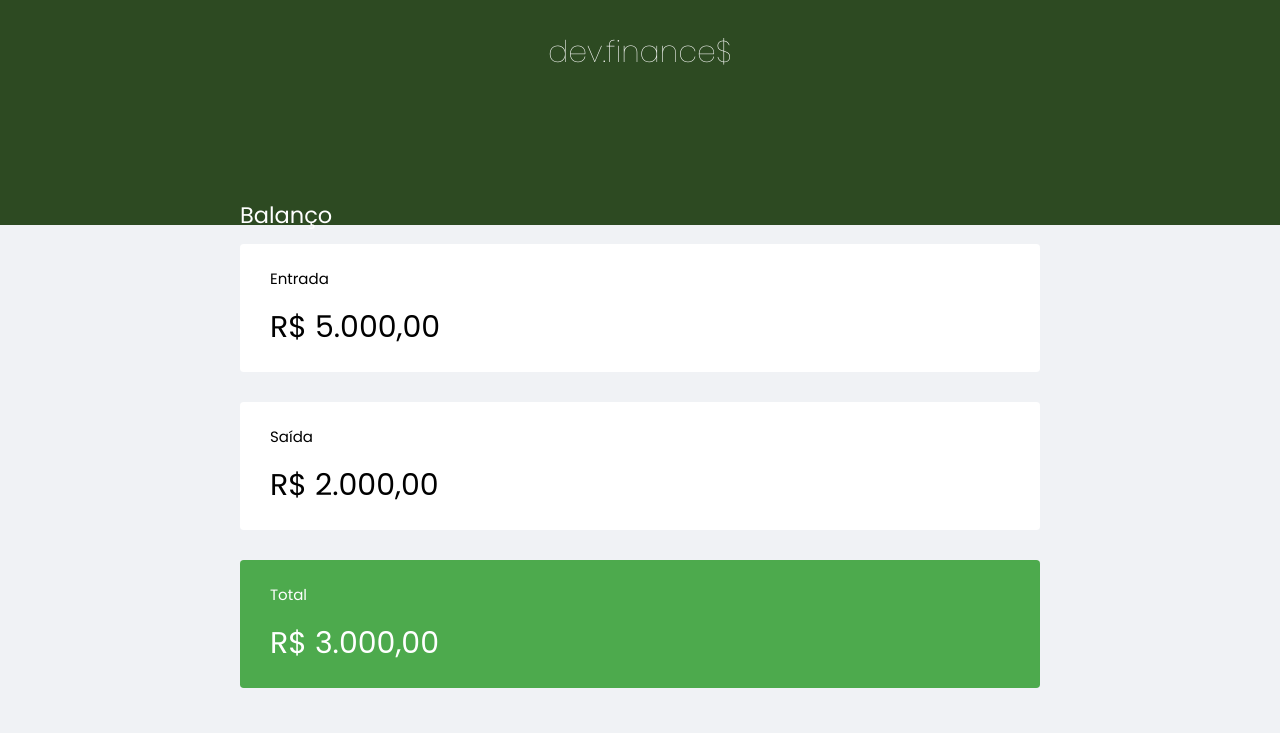
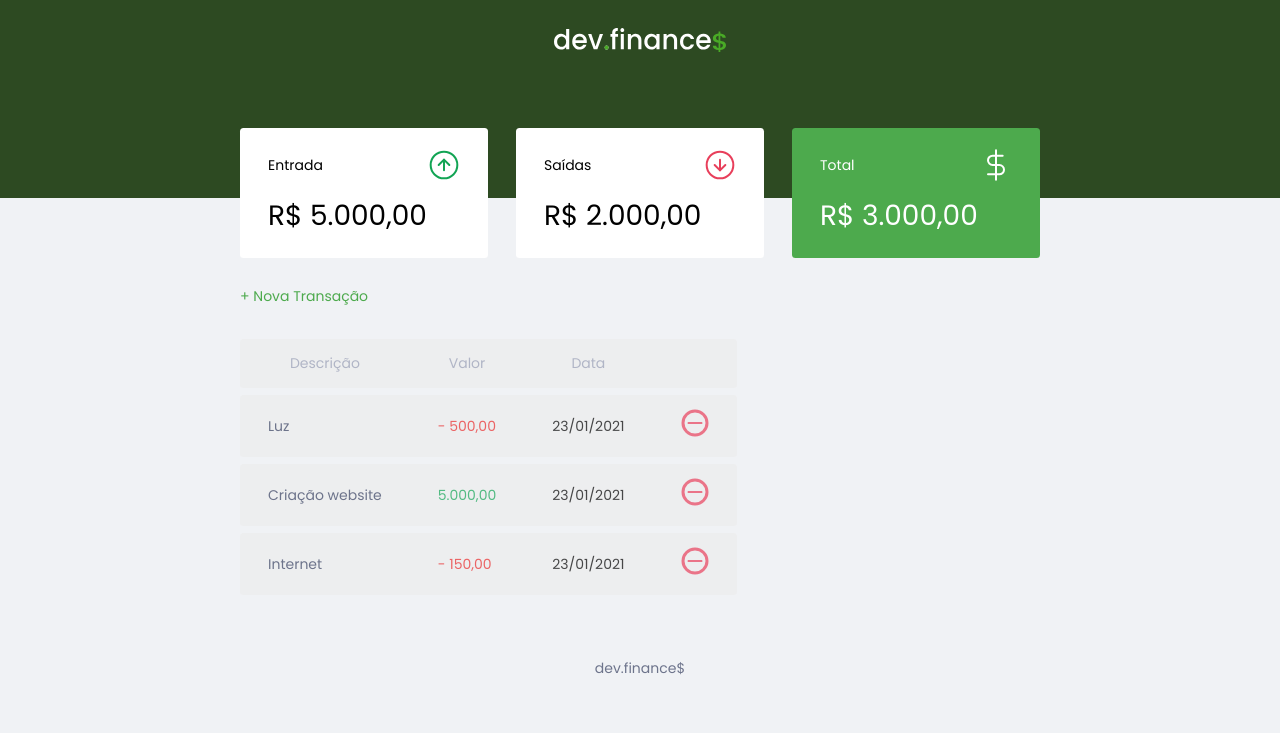
Before and after one commit to Guigalaverna/dev.finance, a plain HTML site: page public/index.html in a window 1280 px wide. Shown: the top 733 px of the page. Drawn offline with Linux system fonts and the light colour scheme; files that its build step writes are made by us from their sources.

Commit message:
Aula 02: Mudanças no Layout

```diff
--- a/public/index.html
+++ b/public/index.html
@@ -4,7 +4,8 @@
     <meta charset="UTF-8" />
     <meta name="viewport" content="width=device-width, initial-scale=1.0" />
     <title>dev.finance$</title>
-    <link rel="stylesheet" href="style.css" />
+    <link rel="stylesheet" href="../styles/style.css" />
+    <link rel="stylesheet" href="../styles/responsive.css" />
     <link
       href="https://fonts.googleapis.com/css?family=Poppins:100,100italic,200,200italic,300,300italic,regular,italic,500,500italic,600,600italic,700,700italic,800,800italic,900,900italic"
       rel="stylesheet"
@@ -12,61 +13,78 @@
   </head>
   <body>
     <header>
-      <h1
-        id="logo
-			"
-      >
-        dev.finance$
-      </h1>
+      <img src="../assets/logo.svg" alt="dev.finance$" />
     </header>
 
-    <main class='container'>
+    <main class="container">
       <section id="balance">
-        <h2>Balanço</h2>
+        <h2 class="sr-only">Balanço</h2>
 
         <div class="card">
-          <h3>Entrada</h3>
+          <h3>
+            <span>Entrada</span>
+            <img src="../assets/income.svg" alt="Imagem de Entradas" />
+          </h3>
           <p>R$ 5.000,00</p>
         </div>
 
         <div class="card">
-          <h3>Saída</h3>
+          <h3>
+            <span>Saídas</span>
+            <img src="../assets/expense.svg" alt="Imagem de Saídas" />
+          </h3>
           <p>R$ 2.000,00</p>
         </div>
 
         <div class="card total">
-          <h3>Total</h3>
+          <h3>
+            <span>Total</span>
+            <img src="../assets/total.svg" alt="Imagem de Total">
+          </h3>
           <p>R$ 3.000,00</p>
         </div>
       </section>
 
       <section id="transaction">
-        <h2>Transações</h2>
+        <h2 class="sr-only">Transações</h2>
+
+        <a href="#" class="button new">+ Nova Transação</a>
+
         <table id="data-table">
           <thead>
             <tr>
               <th>Descrição</th>
               <th>Valor</th>
               <th>Data</th>
+              <th></th>
             </tr>
           </thead>
           <tbody>
             <tr>
-              <td class='description'>Luz</td>
-              <td class='expense'>- 500,00</td>
-              <td class='date'>23/01/2021</td>
+              <td class="description">Luz</td>
+              <td class="expense">- 500,00</td>
+              <td class="date">23/01/2021</td>
+              <td>
+                <img src="../assets/minus.svg" alt="Remover Transação">
+              </td>
             </tr>
 
             <tr>
-              <td class='description'>Criação website</td>
-              <td class='income'>5.000,00</td>
-              <td class='date'>23/01/2021</td>
+              <td class="description">Criação website</td>
+              <td class="income">5.000,00</td>
+              <td class="date">23/01/2021</td>
+              <td>
+                <img src="../assets/minus.svg" alt="Remover Transação">
+              </td>
             </tr>
 
             <tr>
-              <td class='description'>Internet</td>
-              <td class='expense'>- 150,00</td>
-              <td class='date'>23/01/2021</td>
+              <td class="description">Internet</td>
+              <td class="expense">- 150,00</td>
+              <td class="date">23/01/2021</td>
+              <td>
+                <img src="../assets/minus.svg" alt="Remover Transação">
+              </td>
             </tr>
           </tbody>
         </table>
```
